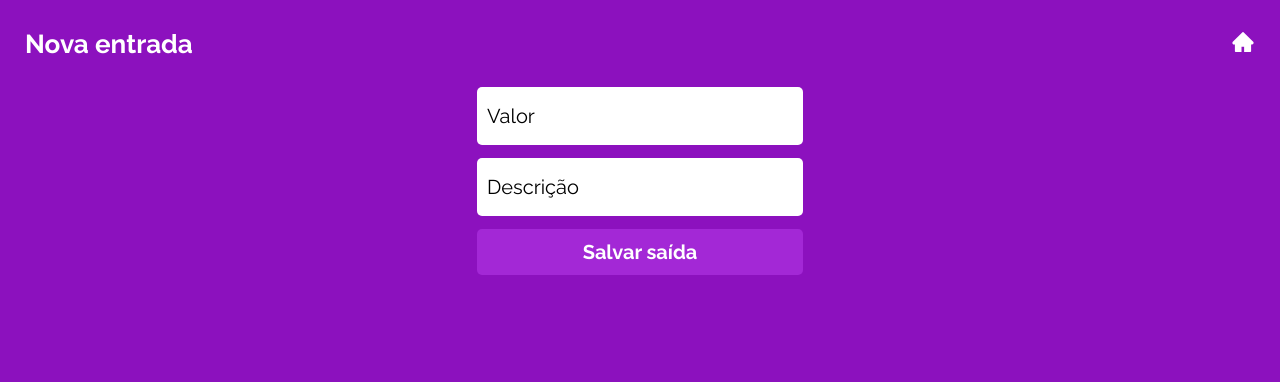
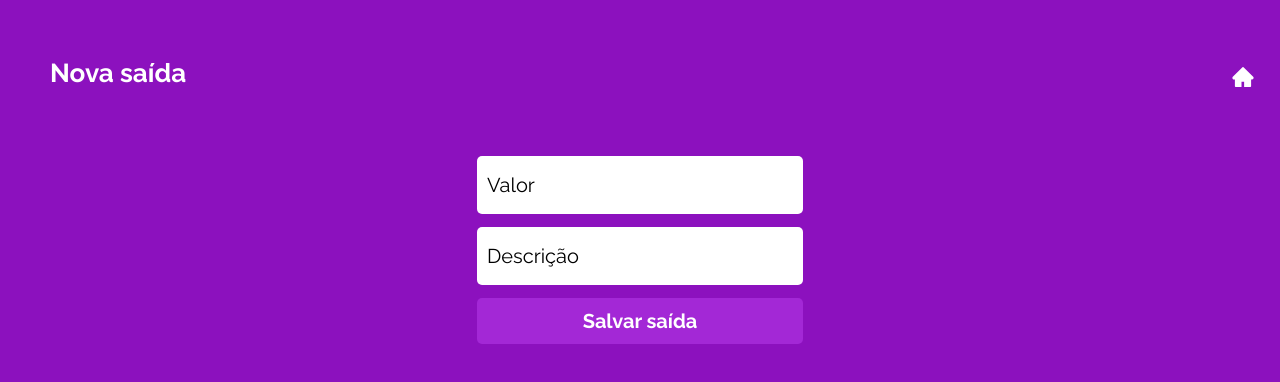
Before and after one commit to schweidzon/myWallet-front, a React (Create React App) app: page /new-exit in a window 1280 px wide. Shown: the top 382 px of the page. Built offline with nearby package versions, Linux system fonts and the light colour scheme.

Commit message:
Refatorando código

```diff
--- a/src/App.js
+++ b/src/App.js
@@ -18,8 +18,8 @@ function App() {
           <Route path="/" element={<LoginPage />} />
           <Route path="/sign-up" element={<RegistarPage />} />
           <Route path="/home" element={<HomePage />} />
-          <Route path="/new-entry?/:id" element={<NewEntryPage />} />
-          <Route path="/new-exit?/:id" element={<NewExitPage />} />
+          <Route path="/new-exit" element={<NewExitPage />} />
+          <Route path="/new-entry" element={<NewEntryPage />} />
           <Route path="/edit-entry?/:id" element={<EditEntryPage />} />
           <Route path="/edit-exit?/:id" element={<EditExitPage />} />
         </Routes>
--- a/src/pages/EditEntryPage.js
+++ b/src/pages/EditEntryPage.js
@@ -61,7 +61,7 @@ export default function EditEntryPage() {
     return (
         <>
         <HeaderStyle>
-                <PageName>Nova saída</PageName>
+                <PageName>Editar entrada</PageName>
                 <Link to="/home">
                     <AiFillHome color="white" size='1.5em' />
                 </Link>
--- a/src/pages/HomePage.js
+++ b/src/pages/HomePage.js
@@ -123,7 +123,7 @@ export default function HomePage() {
                     <button > <img src={plusButton} alt="addImage" /> Nova<br /> entrada</button>
                 </Link>
 
-                <Link to={"/new-exit"}>
+                <Link to={"/new-exit?"}>
                     <button> <img src={minusButton} alt="addImage" />Nova<br /> saída</button>
                 </Link>
             </ButtonsContainer>
--- a/src/pages/NewExitPage.js
+++ b/src/pages/NewExitPage.js
@@ -1,5 +1,4 @@
 import axios from "axios"
-import dayjs from "dayjs"
 import { useContext, useState } from "react"
 import { Link, useLocation, useNavigate } from "react-router-dom"
 import styled from "styled-components"
```
